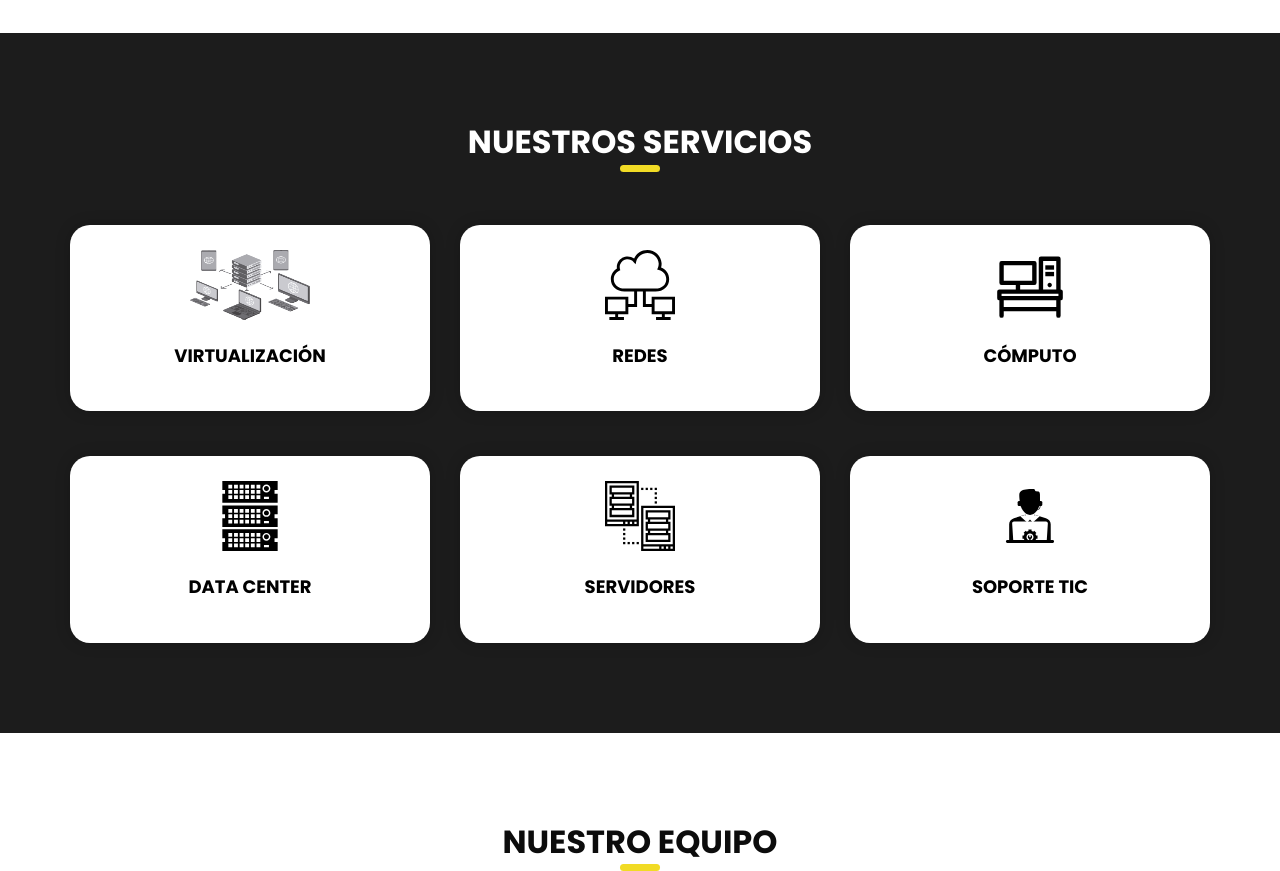
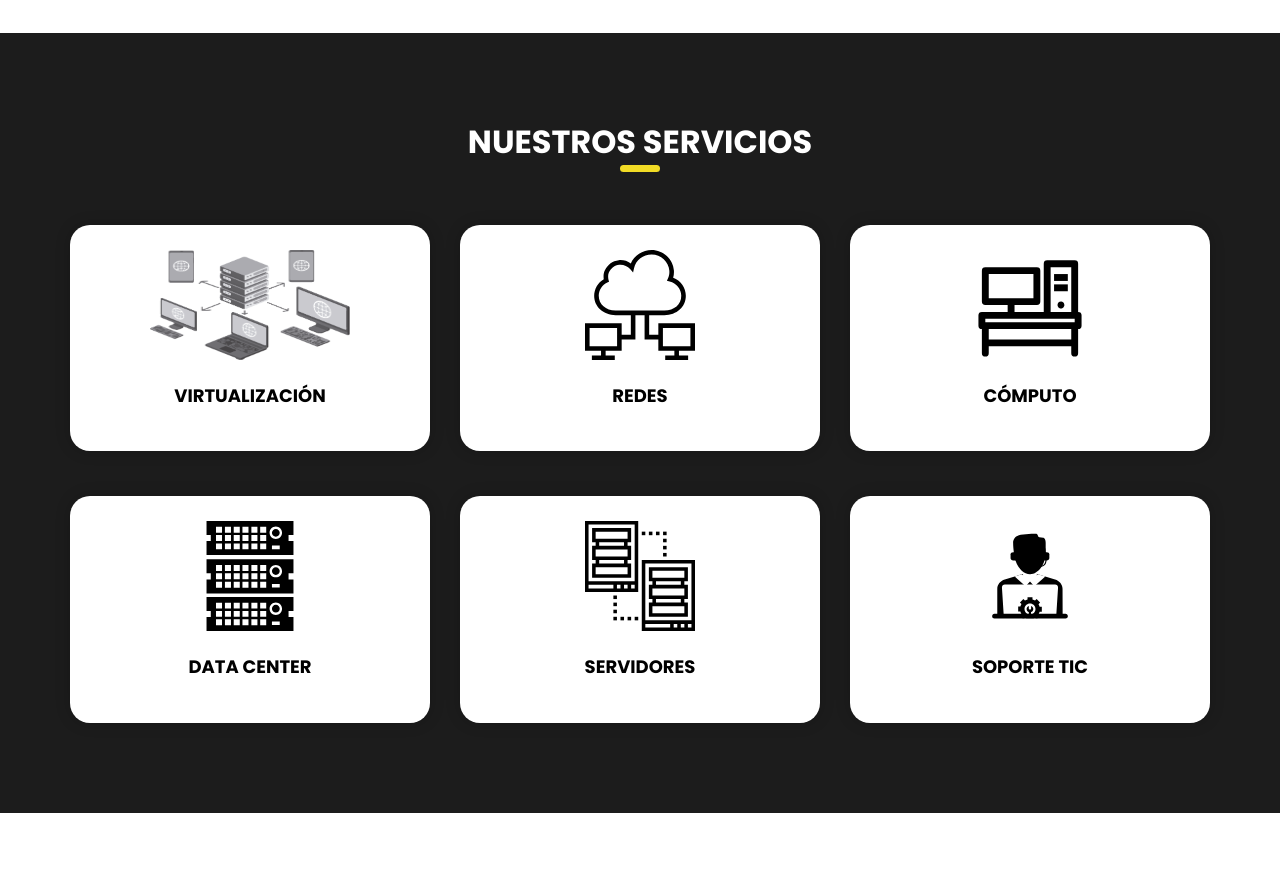
Before and after one commit to egonzalesr/Web_Flask, a Flask app: page / in a window 1280 px wide. Shown: the part 1337-2208 px from the top of the page. Run offline with Flask 3, Linux system fonts and the light colour scheme; some libraries are stand-ins or nearby versions.

Commit message:
Index-Services card resize/coment carousel delete

```diff
--- a/static/css/last.css
+++ b/static/css/last.css
@@ -12,8 +12,8 @@
 }
 
 .index-services-img {
-    width: 120px;
-    height: 70px;
+    width: 200px;
+    height: 110px;
 }
 
 .index-services-btn h6 {
@@ -104,7 +104,7 @@
 
 /* Team*/
 
-.team-tittle h2{
+.team-tittle h2 {
     margin-bottom: 20px;
     padding-right: 50px;
     font-size: 40px;
@@ -112,14 +112,14 @@
     color: var(--primary);
 }
 
-.team-tittle p{
+.team-tittle p {
     font-size: 20px;
     padding-right: 50px;
 
 }
 
-.team-img{
-    height:200px;
+.team-img {
+    height: 200px;
     width: auto;
     padding: 15px 15px 15px 15px;
 }
@@ -128,7 +128,7 @@
     margin-left: 50px;
 }
 
-.team-desc ul{
+.team-desc ul {
     align-self: center;
     display: block;
     list-style: none;
@@ -148,9 +148,9 @@
     font-size: 30px;
     cursor: pointer;
     transition: background-color 0.3s, transform 0.3s;
-  }
+}
 
 
-  .scroll-top-btn:hover {
+.scroll-top-btn:hover {
     transform: scale(1.1);
-  }
+}
```
Also changed, not shown: templates/site/index.html (+10 -29 lines).
